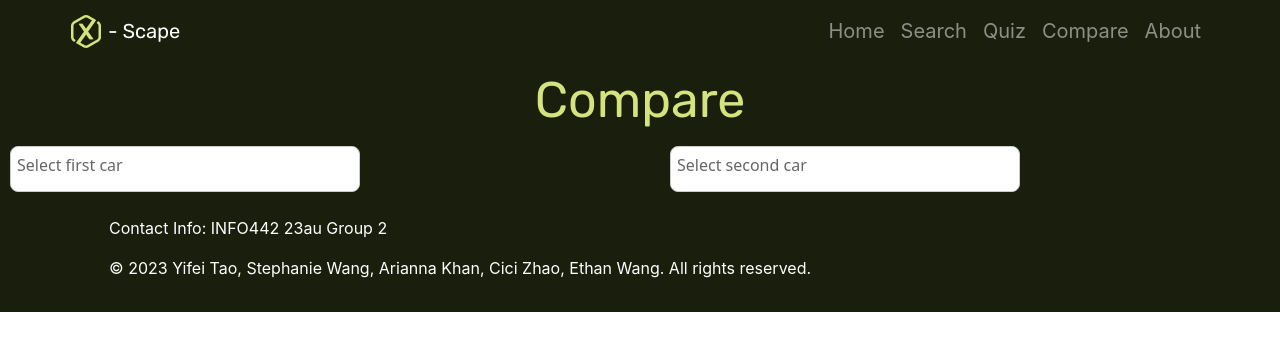
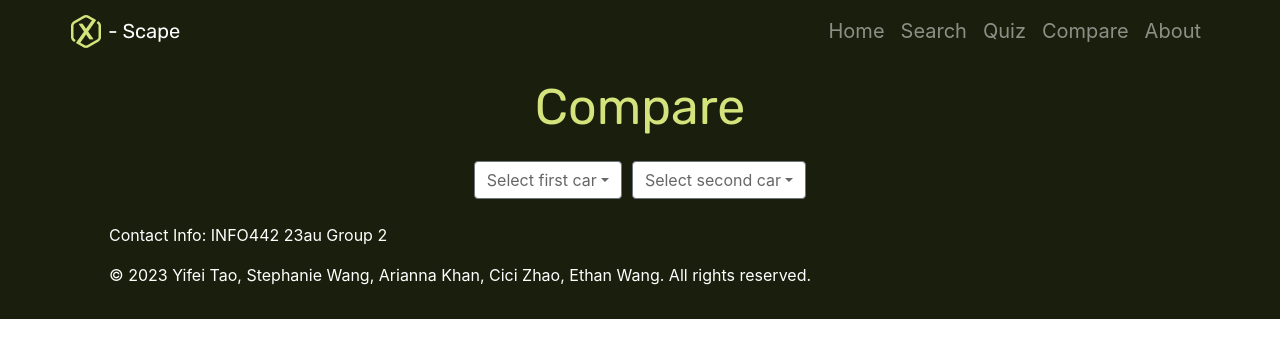
Before and after one commit to UW-INFO442-AU23/sus-city, a React (Create React App) app: page /Compare in a window 1280 px wide. Shown: the top 358 px of the page. Built offline with nearby package versions, Linux system fonts and the light colour scheme.

Commit message:
changed the dropdown menu and fixed css

```diff
--- a/src/components/Compare/compare.js
+++ b/src/components/Compare/compare.js
@@ -6,15 +6,25 @@ export default function Compare(props) {
             <div className="content">
                 <div className="compare-heading">Compare</div>
                 <div className="row compare-label">
-                    <div className="col">
-                        <div class="dropdown">
-                            <label className="compare-button-text">Select first car</label>
-                        </div>
+                    <div class="dropdown">
+                        <button class="btn btn-secondary dropdown-toggle" type="button" id="dropdownMenuButton1" data-bs-toggle="dropdown" aria-expanded="false">
+                            Select first car
+                        </button>
+                        <ul class="dropdown-menu" aria-labelledby="dropdownMenuButton1">
+                            <li><a class="dropdown-item" href="#">Car #1</a></li>
+                            <li><a class="dropdown-item" href="#">Car #2</a></li>
+                            <li><a class="dropdown-item" href="#">Car #3</a></li>
+                        </ul>
                     </div>
-                    <div className="col">
-                        <div class="dropdown">
-                            <label className="compare-button-text">Select second car</label>
-                        </div>
+                    <div class="dropdown">
+                        <button class="btn btn-secondary dropdown-toggle" type="button" id="dropdownMenuButton1" data-bs-toggle="dropdown" aria-expanded="false">
+                            Select second car
+                        </button>
+                        <ul class="dropdown-menu" aria-labelledby="dropdownMenuButton1">
+                            <li><a class="dropdown-item" href="#">Car #1</a></li>
+                            <li><a class="dropdown-item" href="#">Car #2</a></li>
+                            <li><a class="dropdown-item" href="#">Car #3</a></li>
+                        </ul>
                     </div>
                 </div>
             </div>
--- a/src/index.css
+++ b/src/index.css
@@ -524,40 +524,8 @@ footer {
   color: #D5E37C;
   font-family: "Rubik", Helvetica;
   font-size: 50px;
-  font-style: normal;
   font-weight: 400;
-  line-height: normal;
   text-align: center;
-}
-
-.compare .compare-button-text {
-  width: 304px;
-  color: #666;
-  font-family: "Noto Sans", sans-serif;
-  font-size: 16px;
-  font-weight: 400;
-  vertical-align: middle;
-}
-
-.compare .dropdown {
-  display: flex;
-  width: 350px;
-  padding: 6px;
-  flex-direction: column;
-  align-items: flex-start;
-  gap: 10px;
-  border-radius: 8px;
-  border: 1px solid #CCC;
-  background: var(--esds-spec-background, #FFF);
-}
-
-.compare .row {
-  display: flex;
-  justify-content: center;
-}
-
-.compare .col {
-  margin: 0 10px;
 }
 
 .compare-label {
@@ -568,6 +536,14 @@ footer {
   gap: 10px;
 }
 
+.compare .dropdown button {
+  background-color: #fff;
+}
+
+.compare .dropdown button,
+.compare .dropdown a.dropdown-item {
+  color: #666;
+}
 
 
 .search {
```
